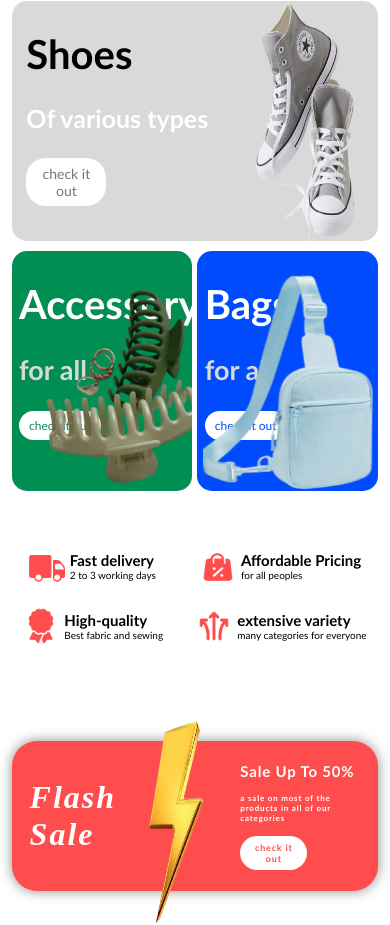
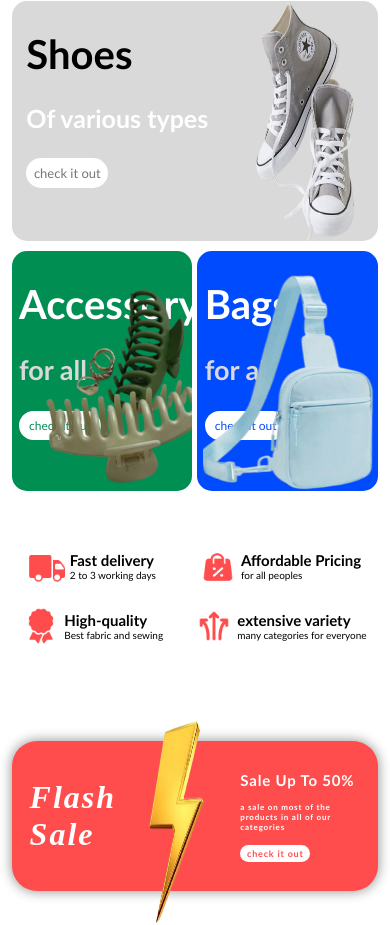
Before and after one commit to husseinnahal/EleganceEdge, a Next.js app: page / in a window 390 px wide. Shown: the part 1377-2302 px from the top of the page. Built offline with nearby package versions, Linux system fonts and the light colour scheme; no server answers; a web font is replaced by a local one.

Commit message:
update css

```diff
--- a/src/app/(Static_pages)/LandingPage/page.module.css
+++ b/src/app/(Static_pages)/LandingPage/page.module.css
@@ -222,7 +222,7 @@
     .descsale .tosalepage{
         color: var(--color-red);
         background: white;
-        padding: 13px;
+        padding: 11px;
         width: 137px;
         border-radius: 24px;
         font-size: 18px;
@@ -576,12 +576,6 @@
       .descsale .desc{
           font-size: 15px;
       }
-      .descsale .tosalepage{
-          padding: 13px;
-          width: 137px;
-          border-radius: 24px;
-          font-size: 18px;
-      }
     .imgsale{
       width: 320px;
     }
@@ -607,9 +601,9 @@
           font-size: 14px;
       }
       .descsale .tosalepage{
-          padding: 11px;
+          padding: 10px;
           width: 120px;
-          font-size: 17px;
+          font-size: 16px;
       }
     .imgsale{
       width: 280px;
@@ -701,7 +695,7 @@
       .descsale .tosalepage{
           padding: 9px;
           width: 100px;
-          font-size: 14px;
+          font-size: 13px;
       }
     .imgsale{
       width: 250px;
@@ -727,7 +721,7 @@
       .descsale .tosalepage{
           padding: 9px;
           width: 95px;
-          font-size: 13px;
+          font-size: 12px;
       }
     .imgsale{
       width: 220px;
@@ -798,9 +792,9 @@
           font-size: 10px;
       }
       .descsale .tosalepage{
-          padding: 9px;
-          width: 90px;
-          font-size: 12px;
+          padding: 8px;
+          width: 88px;
+          font-size: 11px;
       }
     .imgsale{
       width: 190px;
@@ -877,9 +871,9 @@
           font-size: 27px;
       }
       .largCat .desc .sheck{
-        width: 80px;
+        width: 82px;
         padding: 7px;
-        font-size: 14px;
+        font-size: 13px;
       }
     .largCat .images{
       width: 165px;
@@ -902,7 +896,7 @@
           font-size: 9px;
       }
       .descsale .tosalepage{
-          padding: 5px;
+          padding: 3px;
           width: 78px;
           font-size: 10px;
       }
@@ -1023,12 +1017,6 @@
       .largCat .desc .wear{
           font-size: 25px;
       }
-      .largCat .desc .sheck{
-        width: 80px;
-        padding: 7px;
-        font-size: 14px;
-      }
-
 
 
     .sales{
@@ -1048,8 +1036,8 @@
           font-size: 8px;
       }
       .descsale .tosalepage{
-          padding: 6px;
-          width: 67px;
+          padding: 3px;
+          width: 70px;
           font-size: 9px;
       }
     .imgsale{
--- a/src/app/(daynamic_pages)/[CategoriesPage]/subcat.jsx
+++ b/src/app/(daynamic_pages)/[CategoriesPage]/subcat.jsx
@@ -92,10 +92,6 @@ export default function SwiperSub({cat,Subcats}) {
         }}
         className={styles.Swiper}
       >
-        <SwiperSlide className={styles.SwiperSlide}  onClick={() => handleSendData("")} style={{color:!inputValue?"#FF4D4D":""}}>
-                <div className={styles.Subimg} ></div>
-                <h2 className={styles.nameSubcat}>All</h2>
-        </SwiperSlide>
         {Subcat.map((sucats,index)=>
             <SwiperSlide className={styles.SwiperSlide} key={index}   onClick={() => handleSendData(sucats._id)}
             style={{color:inputValue==sucats._id?"#FF4D4D":""}} >
--- a/src/app/page.module.css
+++ b/src/app/page.module.css
@@ -590,11 +590,11 @@
     cursor: pointer;
 }
 .tologin ,.tosignin{
-    left: 18%;
+    left: 17%;
     text-align: right;
     font-size: 11px;
     letter-spacing: 0.5px;
-    width: 60%;
+    width: 63%;
     margin-left: 20%;
 
 }
@@ -1280,9 +1280,7 @@
       width: 75%;
   }
   .tologin ,.tosignin{
-    left: 20%;
     font-size: 11px;
-    width: 60%;
   }
 
   .loginpage{
```
